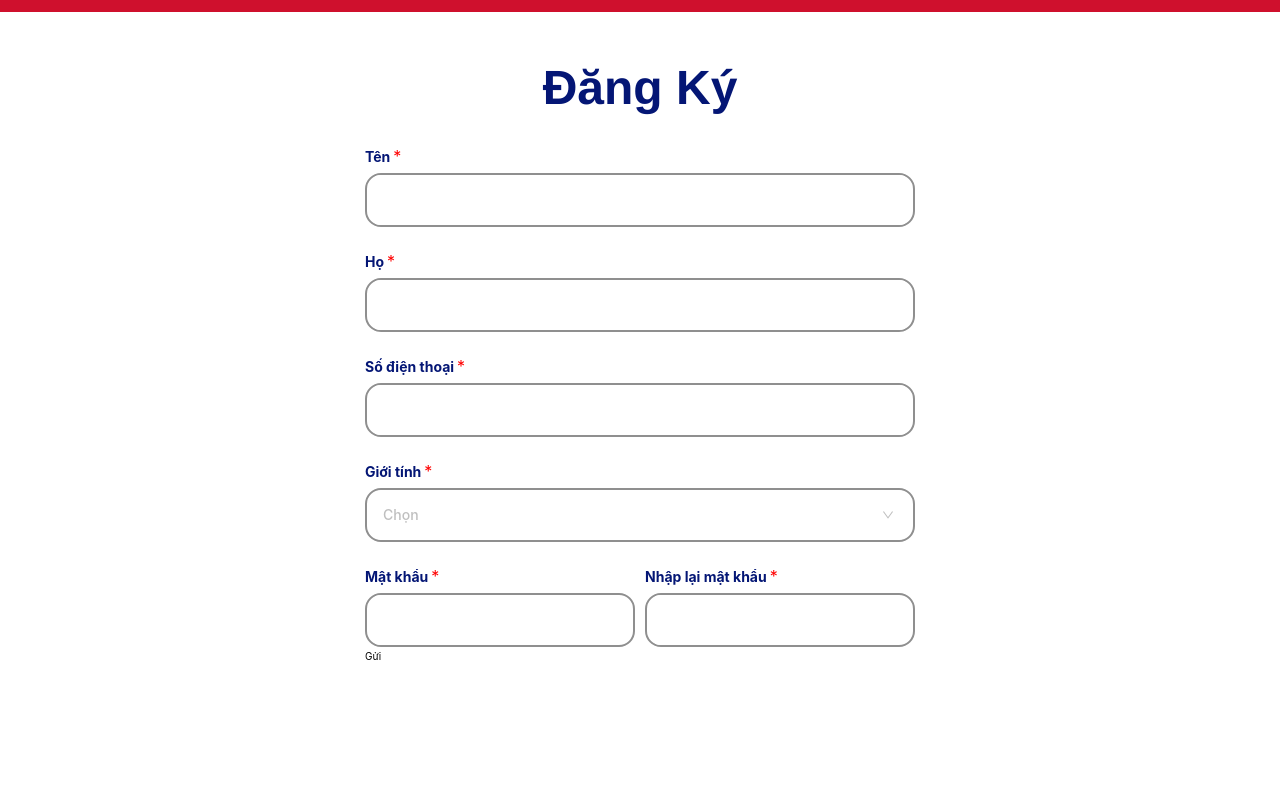
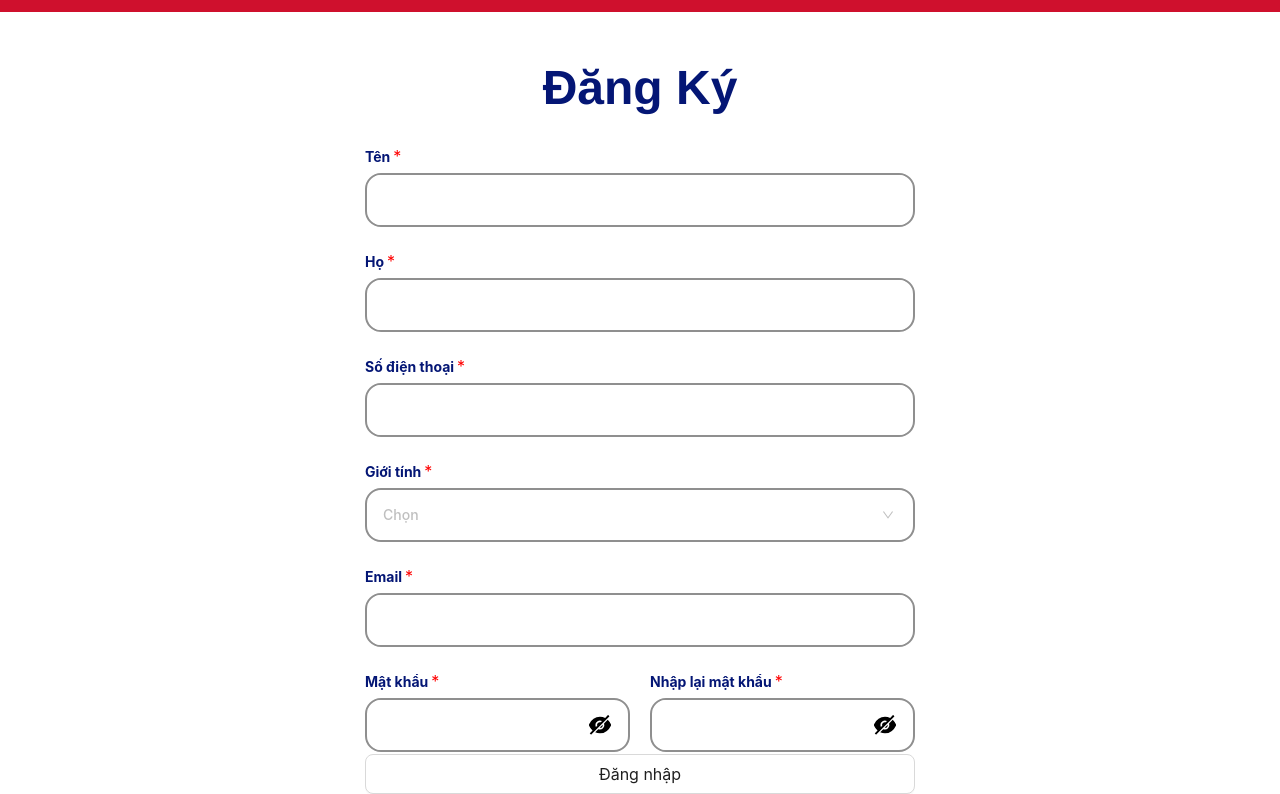
Before and after one commit to nhann6304/ProjectMyKingDom, a Next.js app in the folder frontend/: page /auth/register in a window 1280 px wide. Shown: the part 178-972 px from the top of the page. Before the commit the page ends 842 px from the top, so only its background shows below. Built offline with nearby package versions, Linux system fonts and the light colour scheme.

Commit message:
Ghép oke api phần đăng ký và đăng nhập chưa reponsive...... Chúc mừng năm mới 2025 ngày

```diff
--- a/frontend/src/apis/auth.apis.ts
+++ b/frontend/src/apis/auth.apis.ts
@@ -26,3 +26,15 @@ export async function login(payload: Pick<IUser, "user_email" | "user_password">
     }
     return result
 }
+
+export async function register(payload: Partial<IUser>) {
+    const result = await api<IBaseResponse<IUser>>({
+        url: `${CONST_APIS.VERSION_V1}/${CONST_APIS.FEATURES.COMMON.AUTH}/${CONST_APIS.FEATURES.AUTH.REGISTER}`,
+        options: {
+            method: CONST_METHODS.POST,
+            body: JSON.stringify(payload),
+        },
+    });
+
+    return result
+}
--- a/frontend/src/components/inputs/input-form.tsx
+++ b/frontend/src/components/inputs/input-form.tsx
@@ -148,7 +148,7 @@ export function InputForm<T extends FieldValues>({
               validate: extraValidate,
             }}
             render={({ field }) => (
-              <div className="flex items-center">
+              <div className="flex items-center justify-between w-full">
                 {type !== "select" ? (
                   <input
                     id={name.toString()}
--- a/frontend/src/constants/apis.constant.ts
+++ b/frontend/src/constants/apis.constant.ts
@@ -3,7 +3,8 @@ export const CONST_APIS = {
 
     FEATURES: {
         AUTH: {
-            LOGIN: "login"
+            LOGIN: "login",
+            REGISTER: "register"
         },
 
         COMMON: {
--- a/frontend/src/layouts/public/auth/login/LoginLayout.tsx
+++ b/frontend/src/layouts/public/auth/login/LoginLayout.tsx
@@ -53,7 +53,7 @@ export default function LoginLayout() {
                             placeholder="Nhập email"
                             background="#e8f0fe"
                             extraValidate={(val: string) =>
-                                validateEmail(val) || "Sai email"
+                                validateEmail(val) || "Sai định dạng email"
                             }
                         />
                     </div>
--- a/frontend/src/layouts/public/auth/login/style.scss
+++ b/frontend/src/layouts/public/auth/login/style.scss
@@ -31,7 +31,7 @@
 
             .custom-button {
                 align-items: center;
-                width: calc(20vw - 19rem);
+                width: calc(10vw - 1rem);
                 height: 5rem;
                 background: var(--color-background-global);
                 color: var(--color-white);
--- a/frontend/src/layouts/public/auth/register/RegisterLayout.tsx
+++ b/frontend/src/layouts/public/auth/register/RegisterLayout.tsx
@@ -1,36 +1,44 @@
 "use client"
+import { register } from "@/apis/auth.apis"
 import "./style.scss"
 import { InputForm } from "@/components/inputs/input-form"
 import { IUser } from "@/interfaces/common/IUser.interface"
 import { validateEmail } from "@/utils/validation.util"
+import { Button } from "antd"
+import { useTransition } from "react"
 import { SubmitHandler, useForm } from "react-hook-form"
 
+interface IUserRegister extends IUser {
+    confirm_password: string
+}
 
 export default function RegisterLayout() {
+    const [pending, startTransition] = useTransition();
     const {
         reset,
         setValue,
         control,
         handleSubmit,
-        register,
+        watch,
         formState: { errors },
-    } = useForm<IUser>()
+    } = useForm<IUserRegister>()
 
-    const onSubmit: SubmitHandler<any> = (data) => {
-        // startTransition(async () => {
-        //     const responseLogin = await login(data);
+    const password = watch("user_password");
+    const onSubmit: SubmitHandler<IUserRegister> = (data) => {
 
-        //     if (responseLogin.statusCode === 400) {
-        //         console.log(responseLogin.message);
-        //     } else {
+        const { confirm_password, ...dataRegister } = data;
 
-        //         console.log(responseLogin.message);
+        startTransition(async () => {
+            const responseLogin = await register(dataRegister);
 
-        //     }
+            if (responseLogin.statusCode === 400) {
+                console.log(responseLogin.message);
+            } else {
+                console.log(responseLogin.message);
 
-        // })
-
-        console.log("Dữ liệu form:", data);
+            }
+            console.log("data::", dataRegister);
+        })
     };
 
     return (
@@ -39,7 +47,7 @@ export default function RegisterLayout() {
                 <h1 className="register-title">Đăng Ký</h1>
                 <form onSubmit={handleSubmit(onSubmit)} className="register-from">
                     <div className="box-form-input">
-                        <InputForm<IUser>
+                        <InputForm<IUserRegister>
                             control={control}
                             name="user_last_name"
                             label="Tên"
@@ -49,7 +57,7 @@ export default function RegisterLayout() {
                     </div>
 
                     <div className="box-form-input">
-                        <InputForm<IUser>
+                        <InputForm<IUserRegister>
                             control={control}
                             name="user_first_name"
                             label="Họ"
@@ -59,7 +67,7 @@ export default function RegisterLayout() {
                     </div>
 
                     <div className="box-form-input">
-                        <InputForm<IUser>
+                        <InputForm<IUserRegister>
                             control={control}
                             name="user_phone"
                             label="Số điện thoại"
@@ -69,7 +77,7 @@ export default function RegisterLayout() {
                     </div>
 
                     <div className="box-form-input">
-                        <InputForm<IUser>
+                        <InputForm<IUserRegister>
                             control={control}
                             name="user_gender"
                             label="Giới tính"
@@ -79,25 +87,51 @@ export default function RegisterLayout() {
                         />
                     </div>
 
+                    <div className="box-form-input">
+                        <InputForm<IUserRegister>
+                            control={control}
+                            name="user_email"
+                            label="Email"
+                            errors={errors}
+                            required
+                            extraValidate={(val: string) =>
+                                validateEmail(val) || "Sai định dạng email"
+                            }
+                        />
+                    </div>
+
                     <div className="box-form-double">
-                        <InputForm<IUser>
+                        <InputForm<IUserRegister>
                             control={control}
                             name="user_password"
                             label="Mật khẩu"
                             errors={errors}
+                            type="password"
                             required
                         />
 
-                        <InputForm<IUser>
+                        <InputForm<IUserRegister>
                             control={control}
-                            name="user_password"
+                            name="confirm_password"
                             label="Nhập lại mật khẩu"
                             errors={errors}
+                            type="password"
+                            extraValidate={(value) => value === password || "Mật khẩu không khớp"}
                             required
                         />
                     </div>
 
-                    <button type="submit">Gửi</button>
+                    <div className="button-submit">
+                        <Button
+                            className="custom-button"
+                            htmlType="submit"
+                            type="default"
+                            size="large"
+                            block
+                        >
+                            Đăng nhập
+                        </Button>
+                    </div>
 
                 </form>
             </div>
--- a/frontend/src/layouts/public/auth/register/style.scss
+++ b/frontend/src/layouts/public/auth/register/style.scss
@@ -25,7 +25,7 @@
                 width: 100%;
                 display: flex;
                 justify-content: center;
-                gap: 1rem;
+                gap: 2rem;
 
                 div {
                     display: flex;
```
